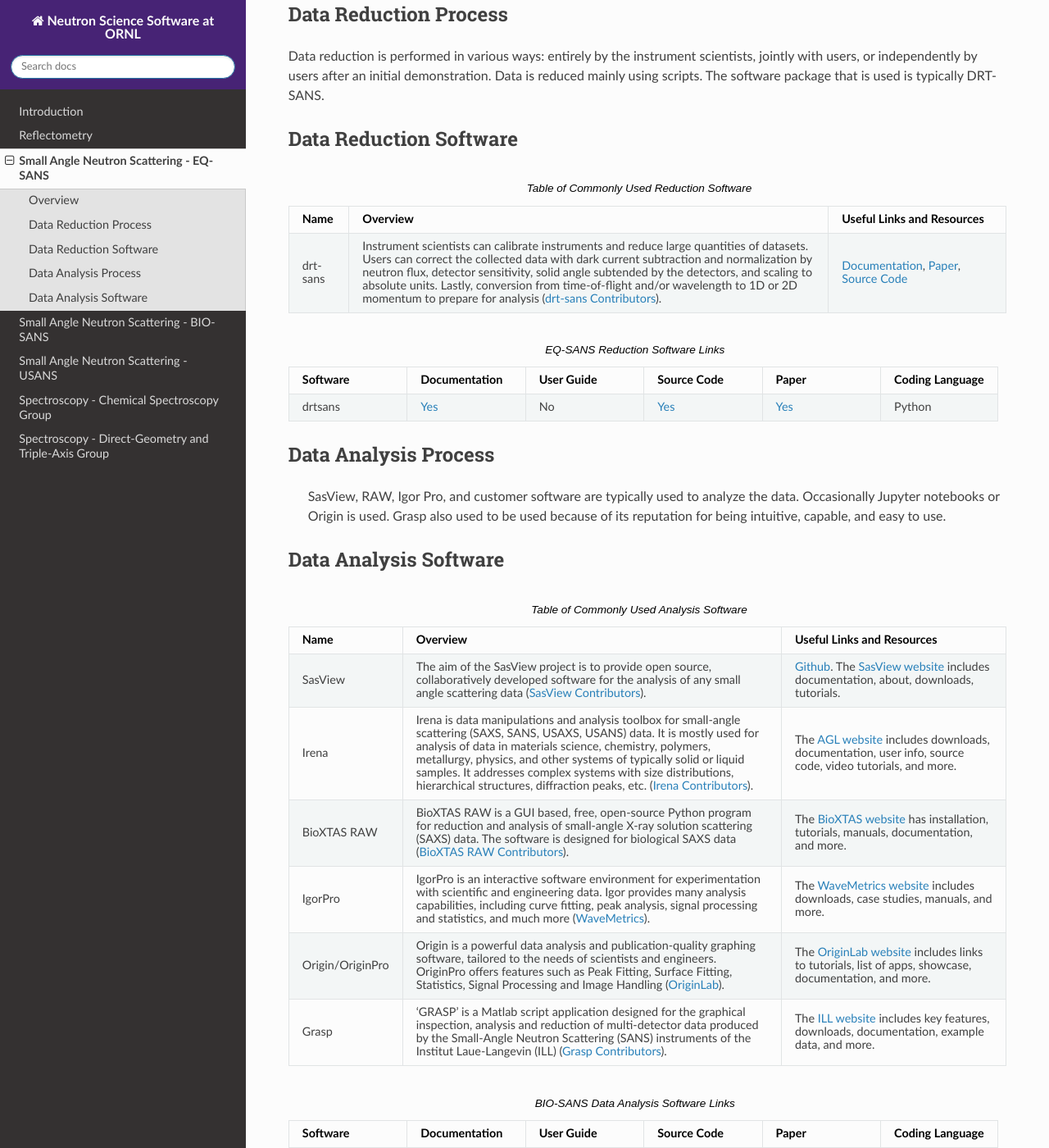
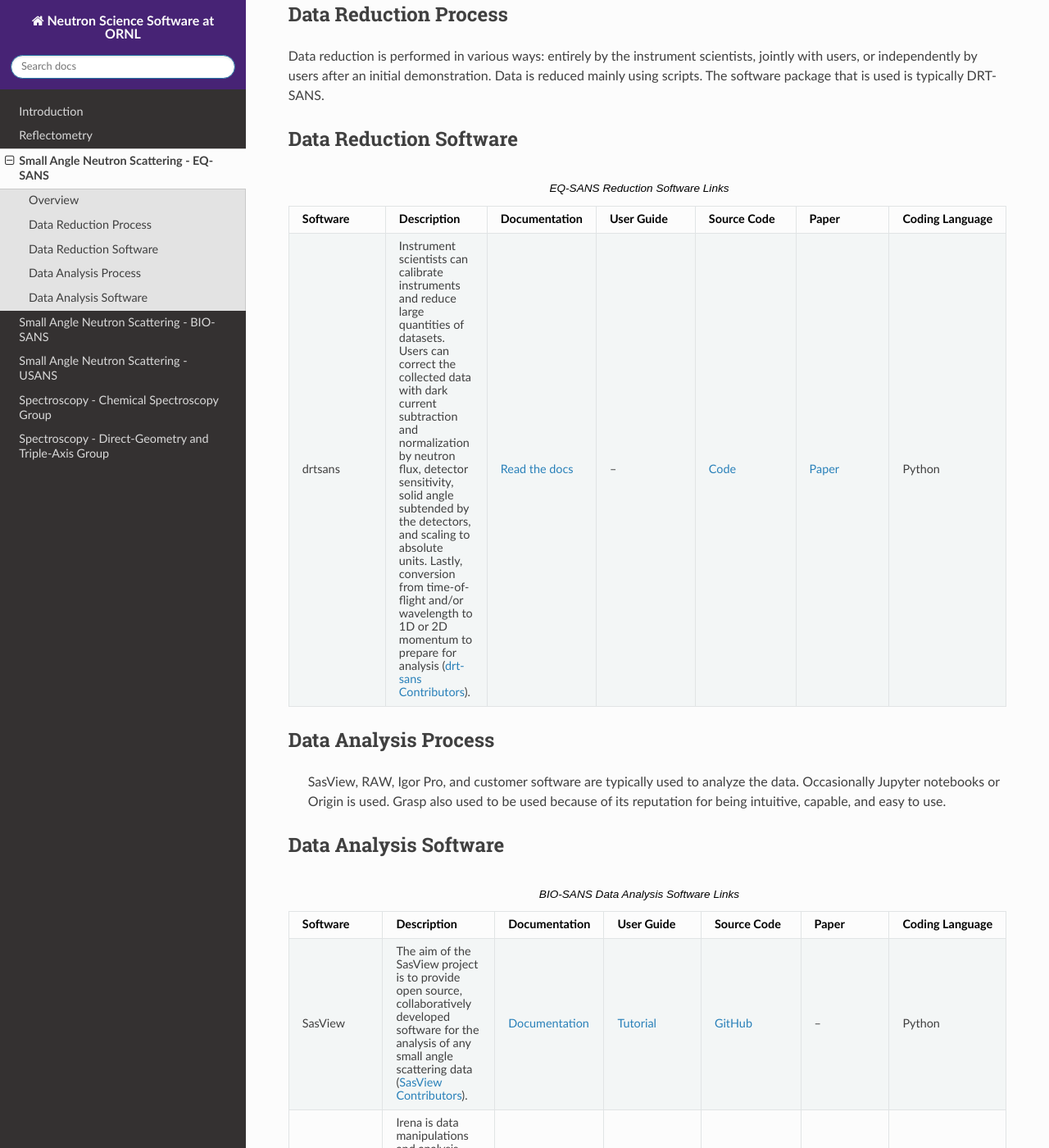
Before and after one commit to neutrons/neutrons-software-overview, a Sphinx documentation site: the page built from source/eqsans.rst, in a window 1280 px wide and 1400 px high, scrolled down 287 px. Shown: the whole window at 82% size. Built offline with Sphinx 7.4.7 and the Read the Docs theme 2.0.0, drawn with Linux system fonts in a browser that asks for light colours; some of the changed text lies outside the part shown.

Commit message:
Updated tables

```diff
--- a/source/eqsans.rst
+++ b/source/eqsans.rst
@@ -20,27 +20,23 @@
 Data Reduction Software
 -----------------------------------
 
-.. csv-table:: Table of Commonly Used Reduction Software
-   :header-rows: 1
-
-   "Name", "Overview", "Useful Links and Resources"
-   "drt-sans", "Instrument scientists can calibrate instruments and reduce large quantities of datasets. Users can correct the collected data with dark current subtraction and normalization by neutron flux, detector sensitivity, solid angle subtended by the detectors, and scaling to absolute units. Lastly, conversion from time-of-flight and/or wavelength to 1D or 2D momentum to prepare for analysis (`drt-sans Contributors <https://www.osti.gov/biblio/1839359>`_).", "`Documentation <https://drtsans.readthedocs.io/en/latest/>`_, `Paper <https://www.sciencedirect.com/science/article/pii/S2352711022000681>`_, `Source Code <https://code.ornl.gov/sns-hfir-scse/sans/sans-backend>`_"
-
 .. list-table:: EQ-SANS Reduction Software Links
-   :widths:  25 25 25 25 25 25
+   :widths:  25 25 25 25 25 25 25
    :header-rows: 1
 
    * - Software
+     - Description
      - Documentation
      - User Guide
      - Source Code
      - Paper
      - Coding Language
    * - drtsans
-     - `Yes <https://drtsans.readthedocs.io/en/latest/>`_
-     - No
-     - `Yes <https://drtsans.readthedocs.io/en/latest/>`_
-     - `Yes <https://www.sciencedirect.com/science/article/pii/S2352711022000681>`_
+     - Instrument scientists can calibrate instruments and reduce large quantities of datasets. Users can correct the collected data with dark current subtraction and normalization by neutron flux, detector sensitivity, solid angle subtended by the detectors, and scaling to absolute units. Lastly, conversion from time-of-flight and/or wavelength to 1D or 2D momentum to prepare for analysis (`drt-sans Contributors <https://www.osti.gov/biblio/1839359>`_).
+     - `Read the docs <https://drtsans.readthedocs.io/en/latest/>`_
+     - --
+     - `Code <https://code.ornl.gov/sns-hfir-scse/sans/sans-backend>`_
+     - `Paper <https://www.sciencedirect.com/science/article/pii/S2352711022000681>`_
      - Python
 
 Data Analysis Process
@@ -52,60 +48,56 @@
 Data Analysis Software
 -----------------------------------
 
-.. csv-table:: Table of Commonly Used Analysis Software
-   :header-rows: 1
-
-   "Name", "Overview", "Useful Links and Resources"
-   "SasView", "The aim of the SasView project is to provide open source, collaboratively developed software for the analysis of any small angle scattering data (`SasView Contributors <https://www.sasview.org/about/>`_).", "`Github <https://github.com/SasView/sasview>`_. The `SasView website <https://www.sasview.org/>`_ includes documentation, about, downloads, tutorials."
-   "Irena", "Irena is data manipulations and analysis toolbox for small-angle scattering (SAXS, SANS, USAXS, USANS) data. It is mostly used for analysis of data in materials science, chemistry, polymers, metallurgy, physics, and other systems of typically solid or liquid samples. It addresses complex systems with size distributions, hierarchical structures, diffraction peaks, etc. (`Irena Contributors <https://usaxs.xray.aps.anl.gov/software/irena>`_).", "The `AGL website <https://usaxs.xray.aps.anl.gov/software/irena>`_ includes downloads, documentation, user info, source code, video tutorials, and more."
-   "BioXTAS RAW", "BioXTAS RAW is a GUI based, free, open-source Python program for reduction and analysis of small-angle X-ray solution scattering (SAXS) data. The software is designed for biological SAXS data (`BioXTAS RAW Contributors <https://bioxtas-raw.readthedocs.io/en/latest/>`_).", "The `BioXTAS website <https://bioxtas-raw.readthedocs.io/en/latest/>`_ has installation, tutorials, manuals, documentation, and more."
-   "IgorPro", "IgorPro is an interactive software environment for experimentation with scientific and engineering data. Igor provides many analysis capabilities, including curve fitting, peak analysis, signal processing and statistics, and much more (`WaveMetrics <https://www.wavemetrics.com/products/igorpro>`_).", "The `WaveMetrics website <https://www.wavemetrics.com/>`_ includes downloads, case studies, manuals, and more."
-   "Origin/OriginPro", "Origin is a powerful data analysis and publication-quality graphing software, tailored to the needs of scientists and engineers. OriginPro offers features such as Peak Fitting, Surface Fitting, Statistics, Signal Processing and Image Handling (`OriginLab <https://www.originlab.com/doc/en/User-Guide/GSB-Intro>`_).", "The `OriginLab website <https://www.originlab.com/>`_ includes links to tutorials, list of apps, showcase, documentation, and more."
-   "Grasp", "'GRASP' is a Matlab script application designed for the graphical inspection, analysis and reduction of multi-detector data produced by the Small-Angle Neutron Scattering (SANS) instruments of the Institut Laue-Langevin (ILL) (`Grasp Contributors <https://www.ill.eu/users/support-labs-infrastructure/software-scientific-tools/grasp>`_).", "The `ILL website <https://www.ill.eu/users/support-labs-infrastructure/software-scientific-tools/grasp>`_ includes key features, downloads, documentation, example data, and more."
-
 .. list-table:: BIO-SANS Data Analysis Software Links
-   :widths: 25 25 25 25 25 25
+   :widths: 25 25 25 25 25 25 25
    :header-rows: 1
 
    * - Software
+     - Description
      - Documentation
      - User Guide
      - Source Code
      - Paper
      - Coding Language
    * - SasView
-     - `Yes <https://www.sasview.org/documentation>`_
-     - `Yes <https://www.sasview.org/documentation>`_
-     - `Yes <https://github.com/SasView/sasview>`_
-     - No
+     - The aim of the SasView project is to provide open source, collaboratively developed software for the analysis of any small angle scattering data (`SasView Contributors <https://www.sasview.org/about/>`_).
+     - `Documentation <https://www.sasview.org/documentation>`_
+     - `Tutorial <https://www.sasview.org/documentation>`_
+     - `GitHub <https://github.com/SasView/sasview>`_
+     - --
      - Python
    * - IRENA
-     - `Yes <https://usaxs.xray.aps.anl.gov/software/irena>`_
-     - `Yes <http://saxs-igorcodedocs.readthedocs.io/>`_
-     - `Yes <https://github.com/jilavsky/SAXS_IgorCode>`_
-     - `Yes <https://journals.iucr.org/paper?S0021889809002222>`_
+     - Irena is data manipulations and analysis toolbox for small-angle scattering (SAXS, SANS, USAXS, USANS) data. It is mostly used for analysis of data in materials science, chemistry, polymers, metallurgy, physics, and other systems of typically solid or liquid samples. It addresses complex systems with size distributions, hierarchical structures, diffraction peaks, etc. (`Irena Contributors <https://usaxs.xray.aps.anl.gov/software/irena>`_).
+     - `Website <https://usaxs.xray.aps.anl.gov/software/irena>`_
+     - `Read the docs <http://saxs-igorcodedocs.readthedocs.io/>`_
+     - `GitHub <https://github.com/jilavsky/SAXS_IgorCode>`_
+     - `Paper <https://journals.iucr.org/paper?S0021889809002222>`_
      - IgorPro
    * - BIOXTAS RAW
-     - `Yes <https://bioxtas-raw.readthedocs.io>`_
-     - `Yes <https://bioxtas-raw.readthedocs.io/en/latest/tutorial.html>`_
-     - `Yes <https://github.com/jbhopkins/bioxtasraw>`_
-     - `Yes <https://journals.iucr.org/paper?S0021889809023863>`_
+     - BioXTAS RAW is a GUI based, free, open-source Python program for reduction and analysis of small-angle X-ray solution scattering (SAXS) data. The software is designed for biological SAXS data (`BioXTAS RAW Contributors <https://bioxtas-raw.readthedocs.io/en/latest/>`_).
+     - `Read the docs <https://bioxtas-raw.readthedocs.io>`_
+     - `Tutorial <https://bioxtas-raw.readthedocs.io/en/latest/tutorial.html>`_
+     - `GitHub <https://github.com/jbhopkins/bioxtasraw>`_
+     - `Paper <https://journals.iucr.org/paper?S0021889809023863>`_
      - Python
    * - IgorPro
-     - No
-     - `Yes <https://www.wavemetrics.com/support>`_
-     - `Yes <https://www.wavemetrics.com/downloads/current>`_
-     - No
+     - IgorPro is an interactive software environment for experimentation with scientific and engineering data. Igor provides many analysis capabilities, including curve fitting, peak analysis, signal processing and statistics, and much more (`WaveMetrics <https://www.wavemetrics.com/products/igorpro>`_).
+     - --
+     - `Support <https://www.wavemetrics.com/support>`_
+     - `WaveMetric <https://www.wavemetrics.com/downloads/current>`_
+     - --
      - Igor
    * - Origin
-     - `Yes <https://www.originlab.com/doc/>`_
-     - `Yes <https://www.originlab.com/doc/User-Guide>`_
-     - `Yes <https://www.originlab.com/index.aspx?go=PRODUCTS/Origin>`_
-     - No
+     - Origin is a powerful data analysis and publication-quality graphing software, tailored to the needs of scientists and engineers. OriginPro offers features such as Peak Fitting, Surface Fitting, Statistics, Signal Processing and Image Handling (`OriginLab <https://www.originlab.com/doc/en/User-Guide/GSB-Intro>`_).
+     - `Documentation <https://www.originlab.com/doc/>`_
+     - `Guide <https://www.originlab.com/doc/User-Guide>`_
+     - `Website <https://www.originlab.com/index.aspx?go=PRODUCTS/Origin>`_
+     - --
      - LabTalk
    * - Grasp
-     - `Yes <https://www.ill.eu/users/support-labs-infrastructure/software-scientific-tools/grasp>`_
-     - `Yes <https://www.ill.eu/fileadmin/user_upload/ILL/3_Users/Scientific_groups/Large_Scale_Structures/Grasp/Download/grasp_manual.pdf>`_
-     - `Yes <https://www.ill.eu/users/support-labs-infrastructure/software-scientific-tools/grasp>`_
-     - `Yes <https://journals.iucr.org/j/issues/2023/05/00/jl5070/index.html>`_
+     - 'GRASP' is a Matlab script application designed for the graphical inspection, analysis and reduction of multi-detector data produced by the Small-Angle Neutron Scattering (SANS) instruments of the Institut Laue-Langevin (ILL) (`Grasp Contributors <https://www.ill.eu/users/support-labs-infrastructure/software-scientific-tools/grasp>`_).
+     - `Documentation <https://www.ill.eu/users/support-labs-infrastructure/software-scientific-tools/grasp>`_
+     - `Manual <https://www.ill.eu/fileadmin/user_upload/ILL/3_Users/Scientific_groups/Large_Scale_Structures/Grasp/Download/grasp_manual.pdf>`_
+     - `Website <https://www.ill.eu/users/support-labs-infrastructure/software-scientific-tools/grasp>`_
+     - `Paper <https://journals.iucr.org/j/issues/2023/05/00/jl5070/index.html>`_
      - Python
```
